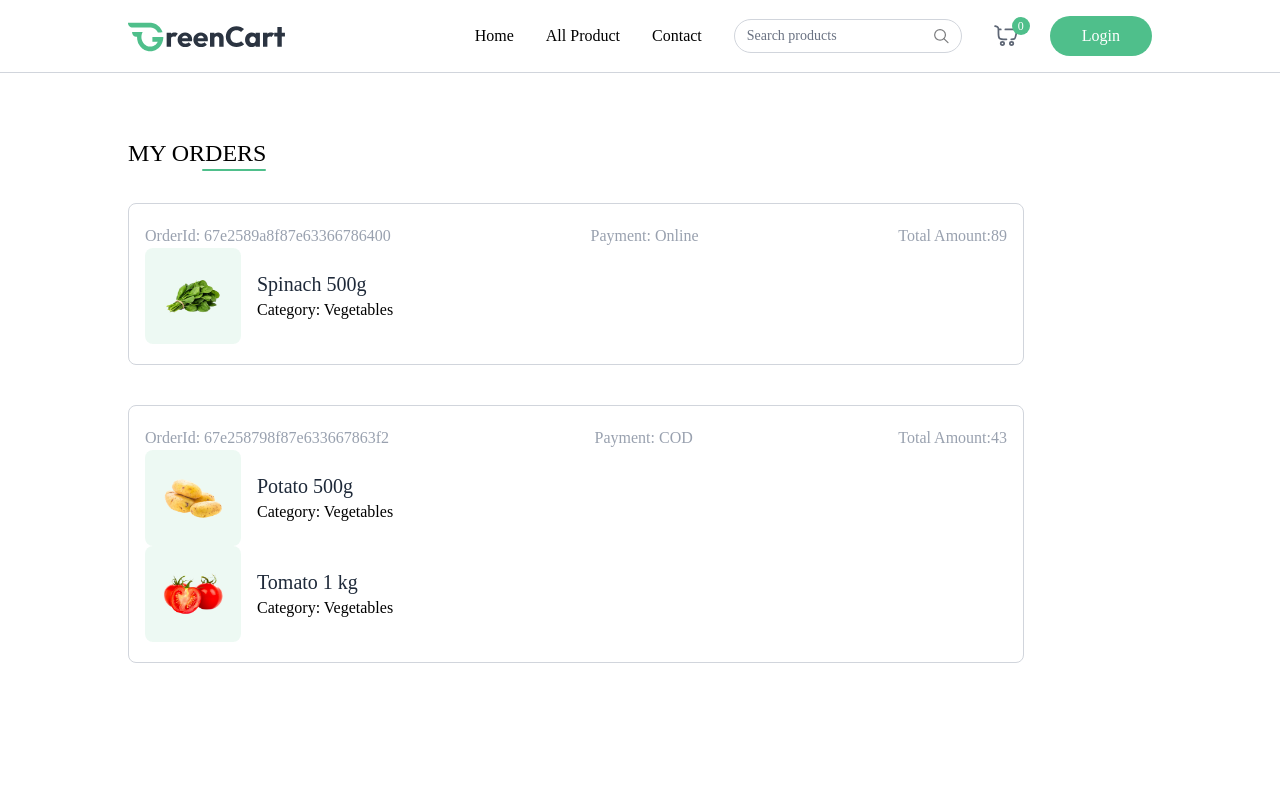
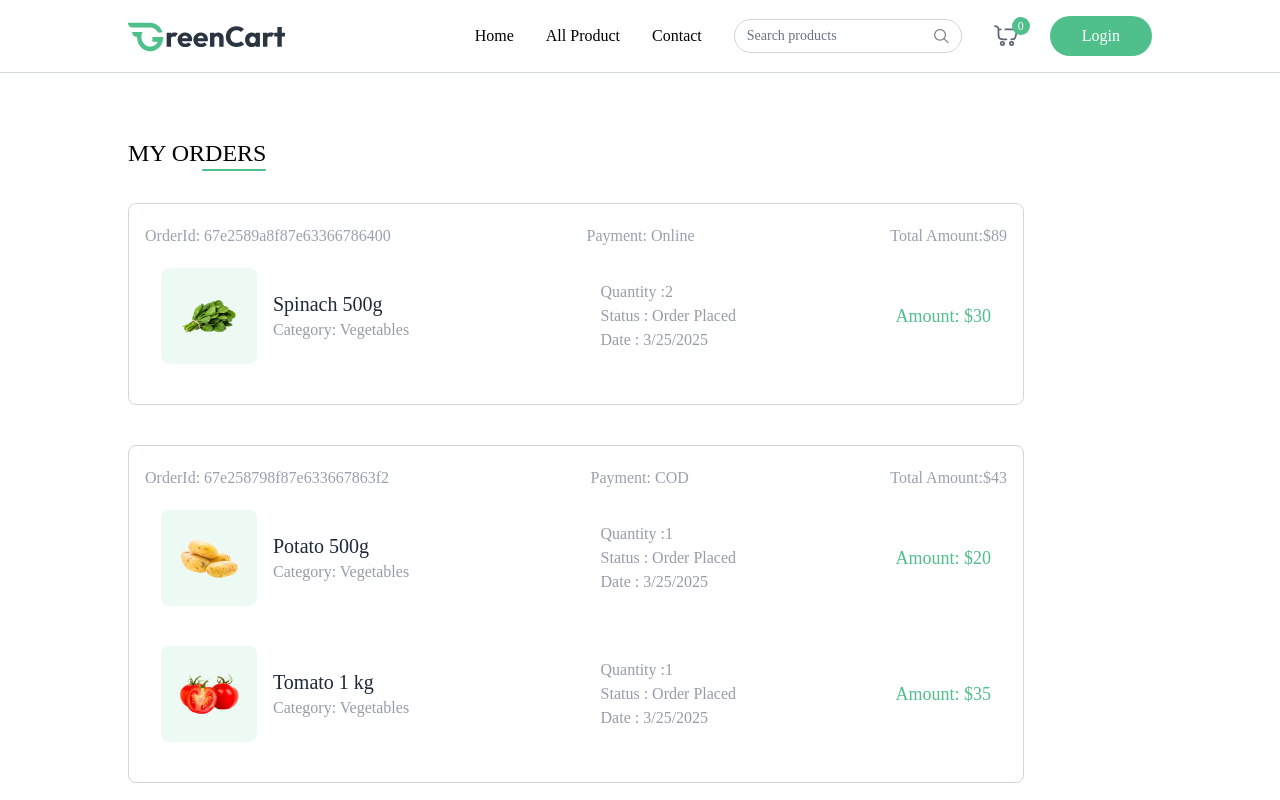
Before and after one commit to JAIVARDHANNN/GroceEase, a React (Vite) app in the folder client/: page /my-orders in a window 1280 px wide. Shown: the top 800 px of the page. Built offline with nearby package versions, Linux system fonts and the light colour scheme.

Commit message:
Orders Page Completed

```diff
--- a/client/src/Components/BottomBanner.jsx
+++ b/client/src/Components/BottomBanner.jsx
@@ -14,7 +14,7 @@ const BottomBanner = () => {
         alt="banner"
         className="w-full md:hidden"
       />
-      <div className="absolute inset-0 flex flex-col justify-center items-center md:items-end pt-10 md:pt-0 md:pr-24">
+      <div className=" hidden md:flex absolute inset-0  flex-col justify-center items-center md:items-end pt-10 md:pt-0 md:pr-24">
         <div className=" backdrop-blur-sm p-4 md:p-6 rounded-lg w-[90%] md:w-[40%]">
           <h1 className="text-2xl md:text-3xl font-semibold text-primary mb-6 text-center md:text-right">
             Why We Are The Best?
--- a/client/src/Components/Categories.jsx
+++ b/client/src/Components/Categories.jsx
@@ -8,7 +8,7 @@ const Categories = () => {
   return (
     <div className='mt-16'>
         <p className='text-2xl md:text-3xl font-medium'>Categories</p>
-        <div className='grid grid-cols-2 sm:grid-cols-3 md:grid-cols-5 lg:grid-cols-6 xl:gridcols-7 mt-6 gap-6'>
+        <div className='grid grid-cols-2 sm:grid-cols-3 md:grid-cols-5 lg:grid-cols-7 xl:gridcols-7 mt-6 gap-6'>
 
             {categories.map((category , index)=>(
             <div key={index} className='group coursor-pointer py-5 px-3 gap-2 rounded-lg flex flex-col
--- a/client/src/Components/ProductCard.jsx
+++ b/client/src/Components/ProductCard.jsx
@@ -26,7 +26,7 @@ const ProductCard = ({product}) => {
                 </div>
                 <div onClick={(e)=> {e.stopPropagation(); }} className="flex items-end justify-between mt-3">
                     <p className="md:text-xl text-base font-medium text-primary">
-                       {currency}${product.offerPrice}{" "} <span className="text-gray-500/60 md:text-sm text-xs line-through "> {currency}${product.price}</span>
+                       {currency}{product.offerPrice}{" "} <span className="text-gray-500/60 md:text-sm text-xs line-through "> {currency}{product.price}</span>
                     </p>
                     <div className="text-primary">
                         {!cartItems[product._id] ? (
--- a/client/src/Context/AppContext.jsx
+++ b/client/src/Context/AppContext.jsx
@@ -7,7 +7,7 @@ export const AppContext = createContext();
 
 export const AppContextProvider = ({children})=>{
 
-    const currency = import.meta.VITE_CURRENCY;
+    const currency = import.meta.env.VITE_CURRENCY;
 
     const navigate = useNavigate();
     const [user , setUser] = useState(null);
--- a/client/src/Pages/MyOrders.jsx
+++ b/client/src/Pages/MyOrders.jsx
@@ -18,7 +18,7 @@ const MyOrders = () => {
         <div className='flex flex-col items-end w-max mb-8'>
             <p className='text-2xl font-medium uppercase'>My Orders</p>
             <div className='w-16 h-0.5 bg-primary rounded-full'></div>
-        </div>
+        </div >
         {myOrders.map((order , index)=>(
 
             <div key={index} className='border border-gray-300 rounded-lg mb-10 p-4 py-5 max-w-4xl'>
@@ -29,7 +29,9 @@ const MyOrders = () => {
                     <span>Total Amount:{currency}{order.amount}</span>
                 </p>
                 {order.items.map((items , index)=>(
-                    <div>
+                    <div key={index} className='relative bg-white text-gray-500/70 ${order.items.length != index+1
+                    &&"border-b"} border-gray-300 flex flex-col md:flex-row md:items-center justify-between p-4
+                    py-5 md:gap-16 w-full max-w-4xl'>
                         <div className='flex items-center mb-4 md:mb-0'>
                             <div className='bg-primary/10 p-4 rounded-lg'>
                                 <img src={items.product.image[0]} alt="" className='w-16 h-16'/>
@@ -39,6 +41,15 @@ const MyOrders = () => {
                                 <p>Category: {items.product.category}</p>
                             </div>
                         </div>
+
+                    <div className='flex flex-col justify-center md:ml-8 mb-4 md:mb-0'>
+                        <p>Quantity :{items.quantity || 1}</p>
+                        <p>Status : {order.status}</p>
+                        <p>Date : {new Date(order.createdAt).toLocaleDateString()}</p>
+                    </div>
+                    <p className='text-primary text-lg font-medium'>
+                        Amount: {currency}{items.product.offerPrice * items.quantity}
+                    </p>
                     </div>
                 ))}
             </div>
```
